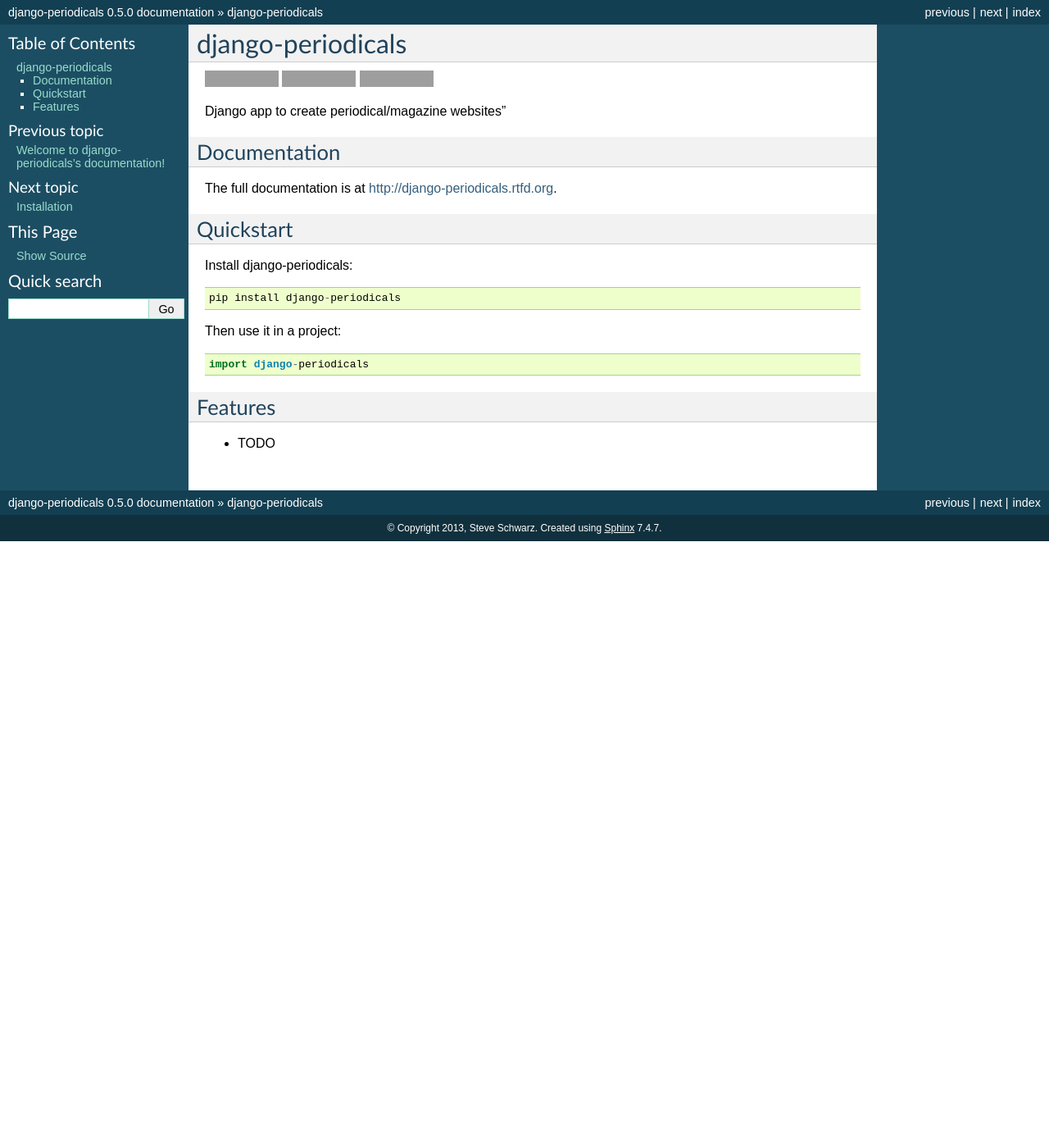
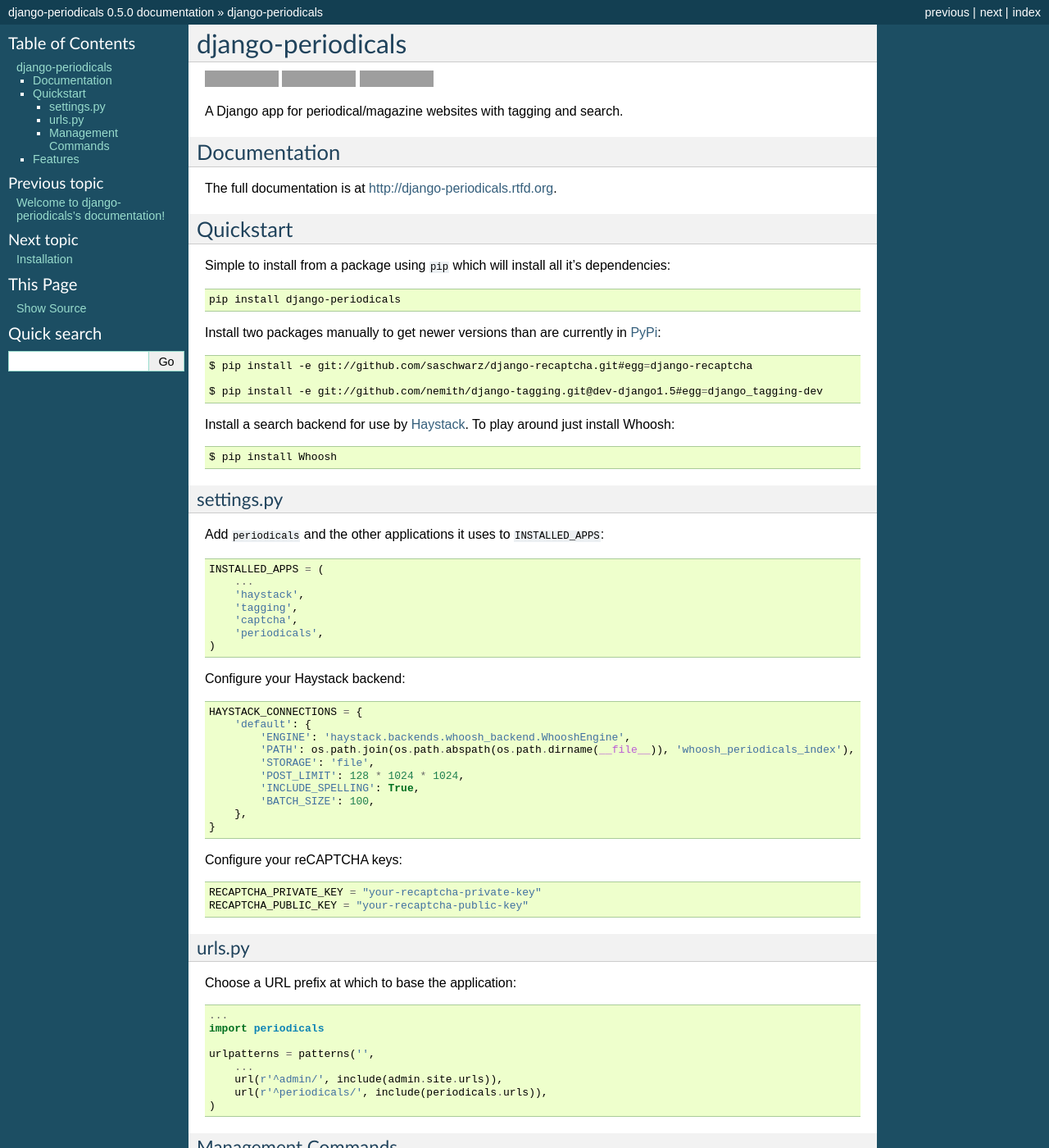
Before and after one commit to saschwarz/django-periodicals, a Sphinx documentation site: the page built from docs/readme.rst, in a window 1280 px wide and 1400 px high. Shown: the whole window at 82% size. Built offline with Sphinx 7.4.7, drawn with Linux system fonts in a browser that asks for light colours; the version number is read from the project's files by our own code; some of the changed text lies outside the part shown; grey boxes are pictures that could not be loaded.

Commit message:
Starting documentation updates

```diff
--- a/HISTORY.rst
+++ b/HISTORY.rst
@@ -3,7 +3,7 @@
 History
 -------
 
-0.5.0 (2013-08-15)
+0.5.0 (2013-10-06)
 ++++++++++++++++++
 
-* First release on PyPI.
+* Migrated to Django 1.6 using class based views.
--- a/README.rst
+++ b/README.rst
@@ -12,7 +12,7 @@
         :target: https://crate.io/packages/django-periodicals?version=latest
 
 
-Django app to create periodical/magazine websites"
+A Django app for periodical/magazine websites with tagging and search.
 
 Documentation
 -------------
@@ -22,15 +22,111 @@
 Quickstart
 ----------
 
-Install django-periodicals::
+Simple to install from a package using ``pip`` which will install all it's dependencies:
+
+.. code-block :: bash
 
     pip install django-periodicals
 
-Then use it in a project::
+Install two packages manually to get newer versions than are currently in `PyPi <https://pypi.python.org/pypi>`_:
 
-	import django-periodicals
+.. code-block :: bash
+
+  $ pip install -e git://github.com/saschwarz/django-recaptcha.git#egg=django-recaptcha
+
+  $ pip install -e git://github.com/nemith/django-tagging.git@dev-django1.5#egg=django_tagging-dev
+
+Install a search backend for use by `Haystack <http://haystacksearch.org/>`_. To play around just install Whoosh:
+
+.. code-block :: bash
+
+  $ pip install Whoosh
+
+settings.py
++++++++++++
+
+Add ``periodicals`` and the other applications it uses to ``INSTALLED_APPS``:
+
+.. code-block :: python
+
+    INSTALLED_APPS = (
+        ...
+        'haystack',
+        'tagging',
+        'captcha',
+        'periodicals',
+    )
+
+Configure your Haystack backend:
+
+.. code-block :: python
+
+    HAYSTACK_CONNECTIONS = {
+        'default': {
+            'ENGINE': 'haystack.backends.whoosh_backend.WhooshEngine',
+            'PATH': os.path.join(os.path.abspath(os.path.dirname(__file__)), 'whoosh_periodicals_index'),
+            'STORAGE': 'file',
+            'POST_LIMIT': 128 * 1024 * 1024,
+            'INCLUDE_SPELLING': True,
+            'BATCH_SIZE': 100,
+        },
+    }
+
+Configure your reCAPTCHA keys:
+
+.. code-block :: python
+
+    RECAPTCHA_PRIVATE_KEY = "your-recaptcha-private-key"
+    RECAPTCHA_PUBLIC_KEY = "your-recaptcha-public-key"
+
+
+urls.py
++++++++
+
+Choose a URL prefix at which to base the application:
+
+.. code-block :: python
+
+    ...
+    import periodicals
+
+    urlpatterns = patterns('',
+        ...
+        url(r'^admin/', include(admin.site.urls)),
+        url(r'^periodicals/', include(periodicals.urls)),
+    )
+
+Management Commands
++++++++++++++++++++
+
+.. code-block :: bash
+
+    $ python manage.py syncdb
+
 
 Features
 --------
 
-* TODO
+* Provides Django models for Periodicals, Issues, Articles and Authors.
+
+* A full set of templates are provided including:
+
+  * Individual Periodical pages with yearly indices
+
+  * Index of Authors, Issues, Article Series
+
+  * Search across Article titles and descriptions
+
+  * Tagging:
+
+    * Per article
+
+    * Index pages per tag
+
+    * Tag cloud
+
+* Users added links of blog posts and other web resources to each Issue and Article. Protected by `reCAPTCHA <http://www.google.com/recaptcha>`_ and requiring approval by the admin.
+
+* Use the Django admin to enter each of the data model instances.
+
+* See ``django-periodicals`` in action at `Googility <http://googility.com/periodicals/>`_.
--- a/docs/conf.py
+++ b/docs/conf.py
@@ -22,7 +22,7 @@
 parent = os.path.dirname(cwd)
 sys.path.append(parent)
 
-import django-periodicals
+import periodicals
 
 # -- General configuration -----------------------------------------------------
 
@@ -54,9 +54,9 @@
 # built documents.
 #
 # The short X.Y version.
-version = django-periodicals.__version__
+version = periodicals.__version__
 # The full version, including alpha/beta/rc tags.
-release = django-periodicals.__version__
+release = periodicals.__version__
 
 # The language for content autogenerated by Sphinx. Refer to documentation
 # for a list of supported languages.
```
Also changed, not shown: docs/installation.rst (+25 -1 lines), .travis.yml.
